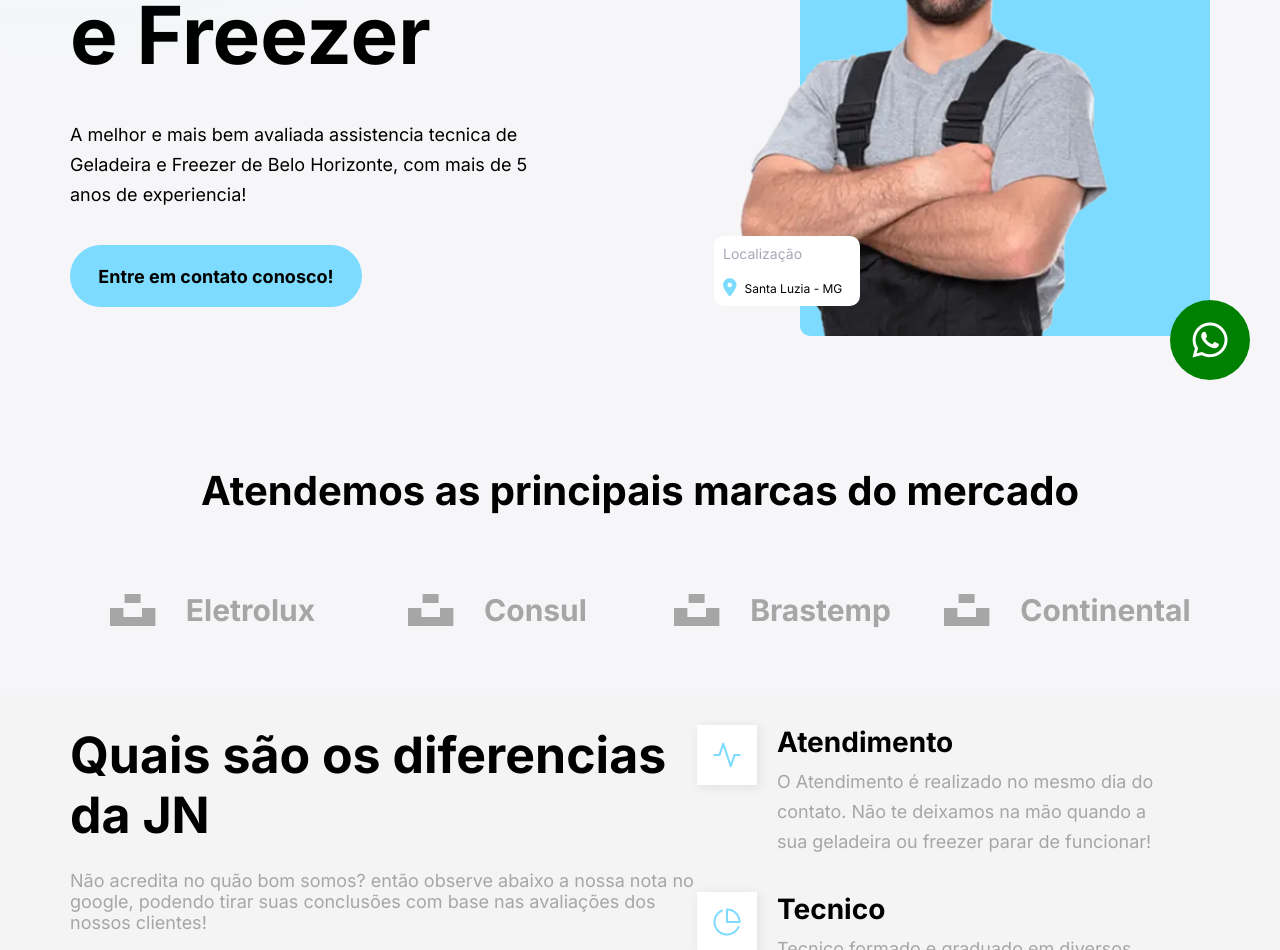
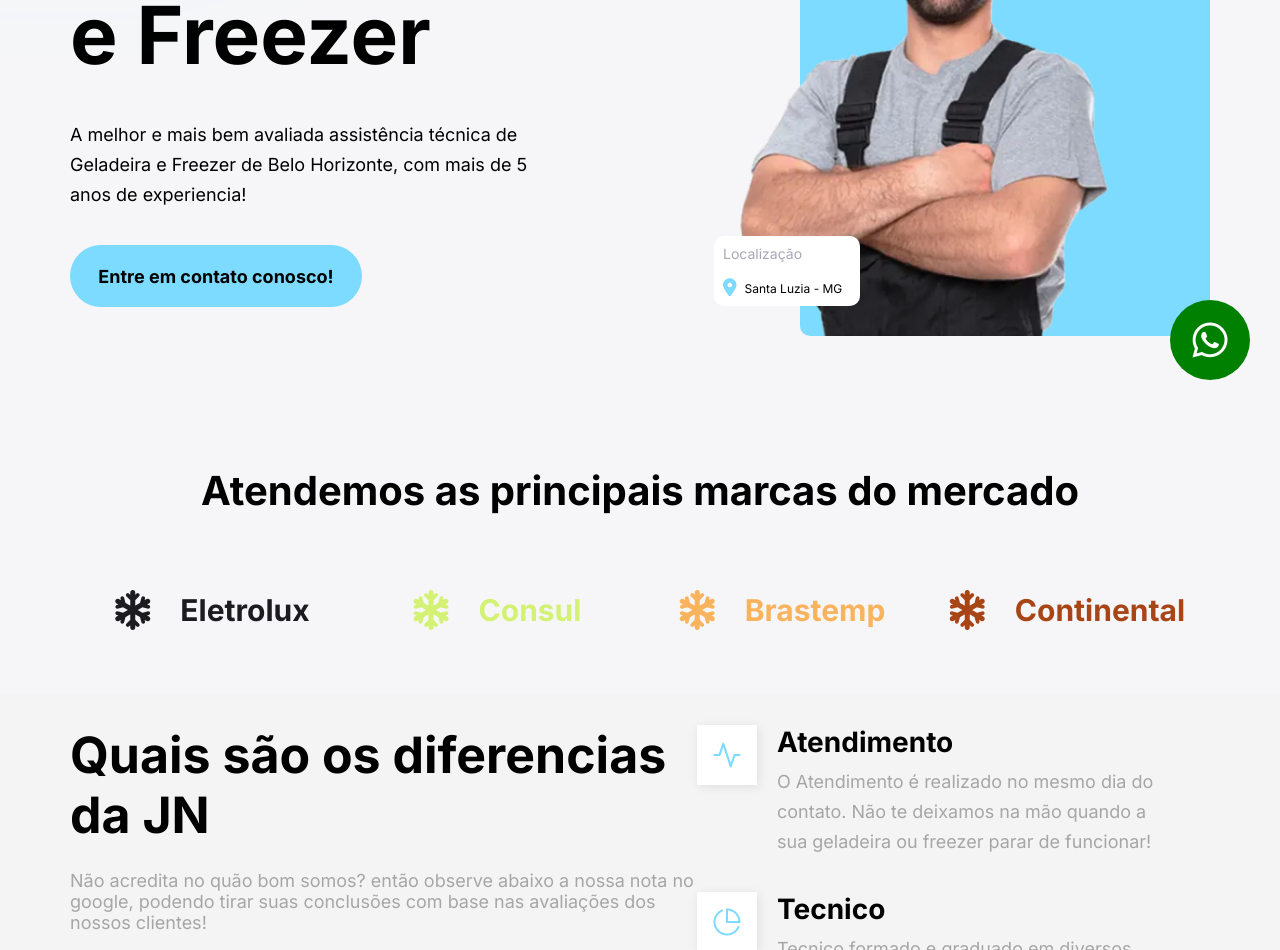
Before and after one commit to caiof1/jn, a React (Create React App) app: page / in a window 1280 px wide. Shown: the part 400-1350 px from the top of the page. Built offline with nearby package versions, Linux system fonts and the light colour scheme.

Commit message:
arrumando cores e trocando icones

```diff
--- a/src/pages/Home/Home.js
+++ b/src/pages/Home/Home.js
@@ -64,8 +64,8 @@ const Home = () => {
       <Header />
       <section className={styles.assistencia_image}>
         <div className={styles.text_assist}>
-          <h1>Assistencia de Geladeira e Freezer</h1>
-          <p className={styles.text_thebest}>A melhor e mais bem avaliada assistencia tecnica de Geladeira e Freezer de Belo Horizonte, com mais de 5 anos de experiencia!</p>
+          <h1>Assistência de Geladeira e Freezer</h1>
+          <p className={styles.text_thebest}>A melhor e mais bem avaliada assistência técnica de Geladeira e Freezer de Belo Horizonte, com mais de 5 anos de experiencia!</p>
           <a href="https://contate.me/jnassistenciatecnica">
             <button>Entre em contato conosco!</button>
           </a>
@@ -110,19 +110,19 @@ const Home = () => {
           className={styles.all_marcas}
         >
           <SwiperSlide className={styles.swiperSlide}>
-            <img src={eletrolux} alt=""/>
+            <i class="fa-solid fa-snowflake"></i>
             <span>Eletrolux</span>
           </SwiperSlide>
           <SwiperSlide className={styles.swiperSlide}>
-            <img src={eletrolux} alt=""/>
+            <i class="fa-solid fa-snowflake"></i>
             <span>Consul</span>
           </SwiperSlide>
           <SwiperSlide className={styles.swiperSlide}>
-            <img src={eletrolux} alt=""/>
+            <i class="fa-solid fa-snowflake"></i>
             <span>Brastemp</span>
           </SwiperSlide>
           <SwiperSlide className={styles.swiperSlide}>
-            <img src={eletrolux} alt=""/>
+            <i class="fa-solid fa-snowflake"></i>
             <span>Continental</span>
           </SwiperSlide>
         </Swiper>
--- a/src/pages/Home/Home.module.css
+++ b/src/pages/Home/Home.module.css
@@ -182,15 +182,36 @@ main {
     align-items: center;
 }
 
-.marcas div img {
+.marcas div i {
     margin-right: 30px;
+    font-size: 40px;
 }
 
 .marcas div span {
     font-size: 30px;
-    color: #A6A6A6;
     font-weight: bold;
 }
+
+.marcas .all_marcas .swiperSlide:first-child span,
+.marcas .all_marcas .swiperSlide:first-child {
+    color: #1c1b20;
+}
+
+.marcas .all_marcas .swiperSlide:nth-of-type(2) span,
+.marcas .all_marcas .swiperSlide:nth-of-type(2) {
+    color: #d3f273;
+}
+
+.marcas .all_marcas .swiperSlide:nth-of-type(3) span,
+.marcas .all_marcas .swiperSlide:nth-of-type(3) {
+    color: #f9b35c;
+}
+
+.marcas .all_marcas .swiperSlide:nth-of-type(4) span,
+.marcas .all_marcas .swiperSlide:nth-of-type(4) {
+    color: #a84517;
+}
+
 
 .diferenciais {
     width: 100%;
```
